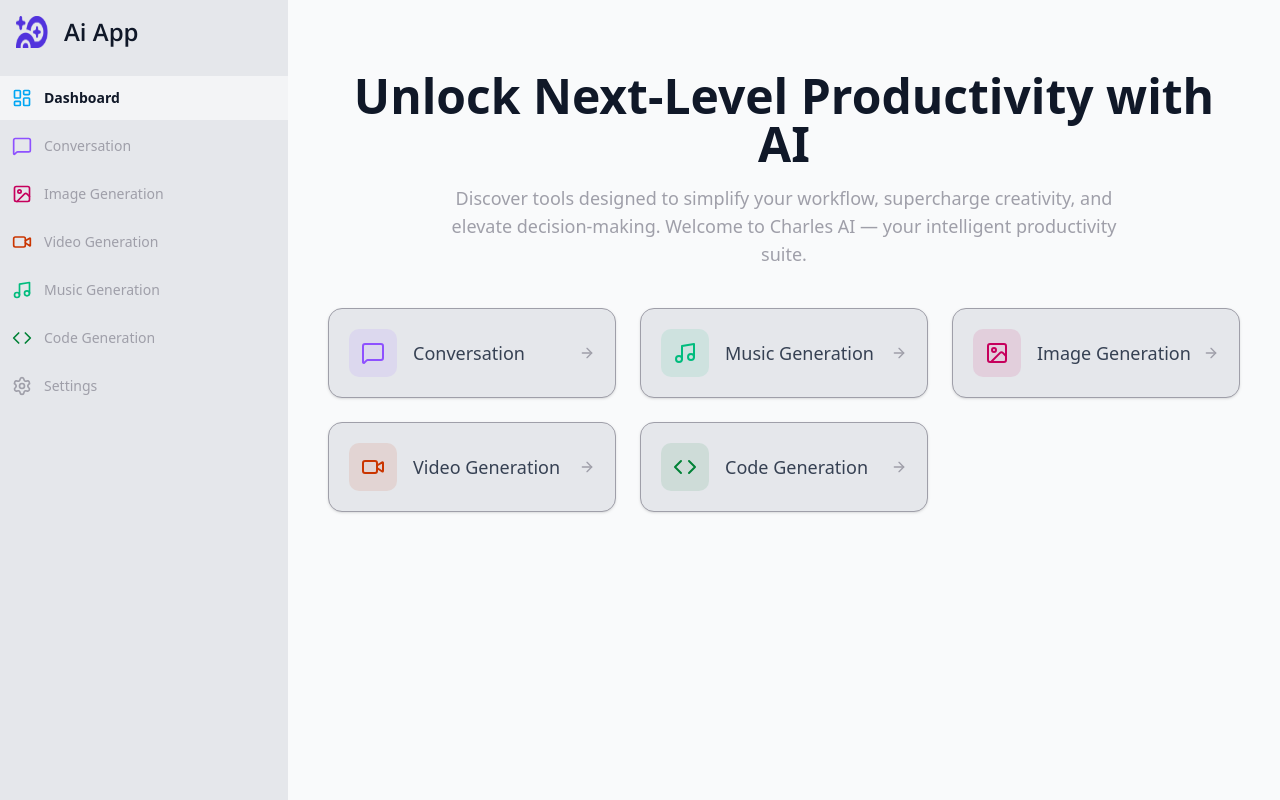
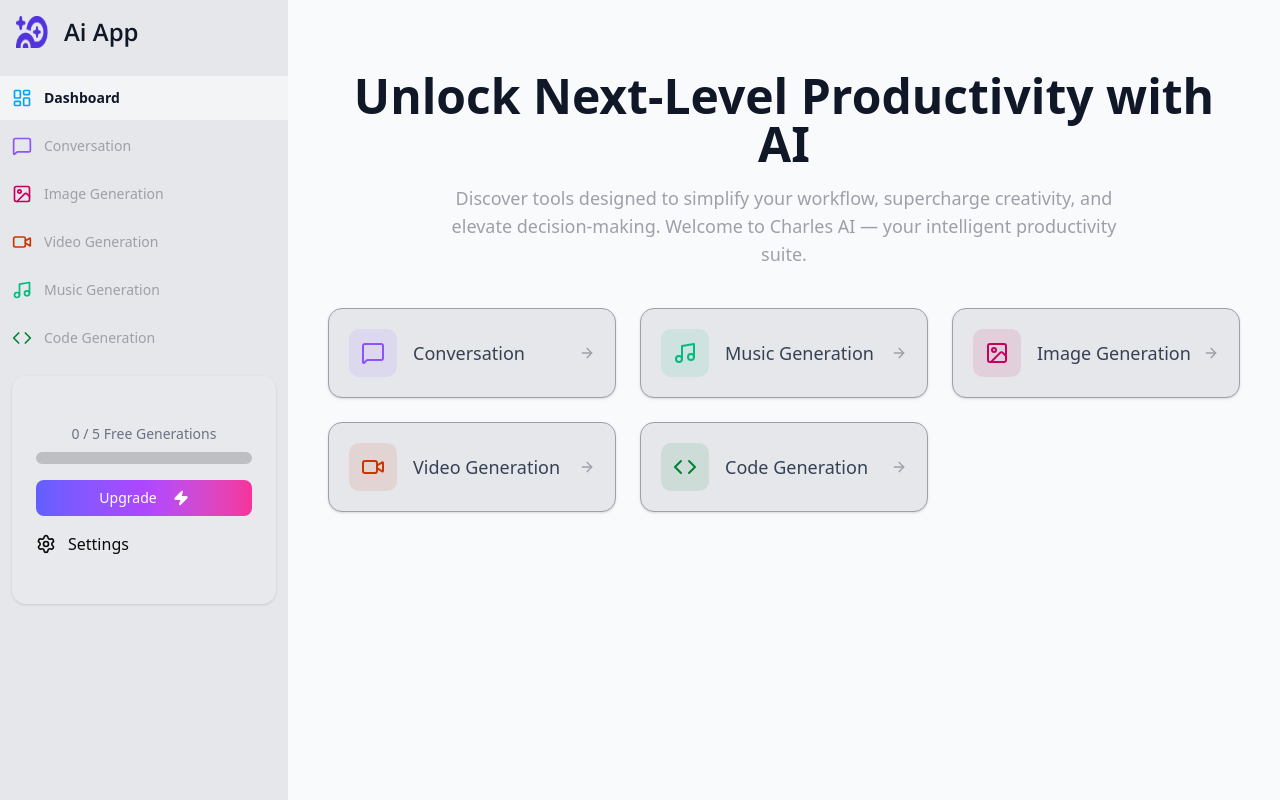
Before and after one commit to CliffordMulenga/Ai-saas-app, a Next.js app: page /dashboard in a window 1280 px wide. Built offline with nearby package versions, Linux system fonts and the light colour scheme.

Commit message:
fixed the settings position

```diff
--- a/components/Sidebar.tsx
+++ b/components/Sidebar.tsx
@@ -12,12 +12,12 @@ import {
   LayoutDashboard,
   MessageSquare,
   Music,
-  Settings,
   VideoIcon,
 } from "lucide-react";
 import { cn } from '@/lib/utils';
 
 import { usePathname } from "next/navigation";
+import { FreeCounter } from './free-counter';
 
 
 // font for the logo only
@@ -60,15 +60,18 @@ const routes = [
     icon: Code,
     color: "text-green-700",
     href: "/code",
-  },
-  {
-    label: "Settings",
-    icon: Settings,
-    href: "/settings",
-  },
+  }
 ];
 
-const Sidebar = () => {
+
+
+const Sidebar = ({
+   apiLimitCount = 0,
+  isPro = false,
+}: {
+  apiLimitCount: number;
+  isPro: boolean;
+}) => {
 
   const pathname = usePathname();
   return (
@@ -104,6 +107,11 @@ const Sidebar = () => {
 
             </div>
         </div>
+
+        <div>
+          <FreeCounter apiLimitCount={apiLimitCount} isPro={isPro} />
+
+        </div>
     </div>
   )
 }
--- a/components/free-counter.tsx
+++ b/components/free-counter.tsx
@@ -1,11 +1,17 @@
 import { Zap } from "lucide-react";
 import { useEffect, useState } from "react";
+import Link from 'next/link';
+import { cn } from '@/lib/utils';
 
 import { MAX_FREE_COUNTS } from "@/constants";
 import { Card, CardContent } from "@/components/ui/card";
 import { Button } from "@/components/ui/button";
 import { Progress } from "@/components/ui/progress";
 import { useProModal } from "@/hooks/use-pro-modal";
+
+import {
+  Settings
+} from "lucide-react";
 
 export const FreeCounter = ({
   isPro = false,
@@ -30,11 +36,19 @@ export const FreeCounter = ({
     return null;
   }
 
+  const settings = [
+  {
+    label: "Settings",
+    icon: Settings,
+    href: "/settings",
+  },
+]
+
   return (
     <div className="px-3">
       <Card className="bg-white/10 border-0">
         <CardContent className="py-6">
-          <div className="text-center text-sm text-white mb-4 space-y-2">
+          <div className="text-center text-sm text-gray-500 mb-4 space-y-2">
             <p>
               {apiLimitCount} / {MAX_FREE_COUNTS} Free Generations
             </p>
@@ -44,6 +58,23 @@ export const FreeCounter = ({
             Upgrade
             <Zap className="w-4 h-4 ml-2 fill-white" />
           </Button>
+
+          {/* settings */}
+
+          <div className="mt-4">
+          {
+            settings.map((route) =>(
+             <Link
+             key={route.href}
+              href={route.href}>
+              <div className="flex items-center flex-1">
+                <route.icon className={cn("h-5 w-5 mr-3")} />
+                {route.label}
+              </div>
+             </Link>
+            ))
+          }
+        </div>
         </CardContent>
       </Card>
     </div>
```
Also changed, not shown: 1 other file (tests, documents, lock files or other folders).
